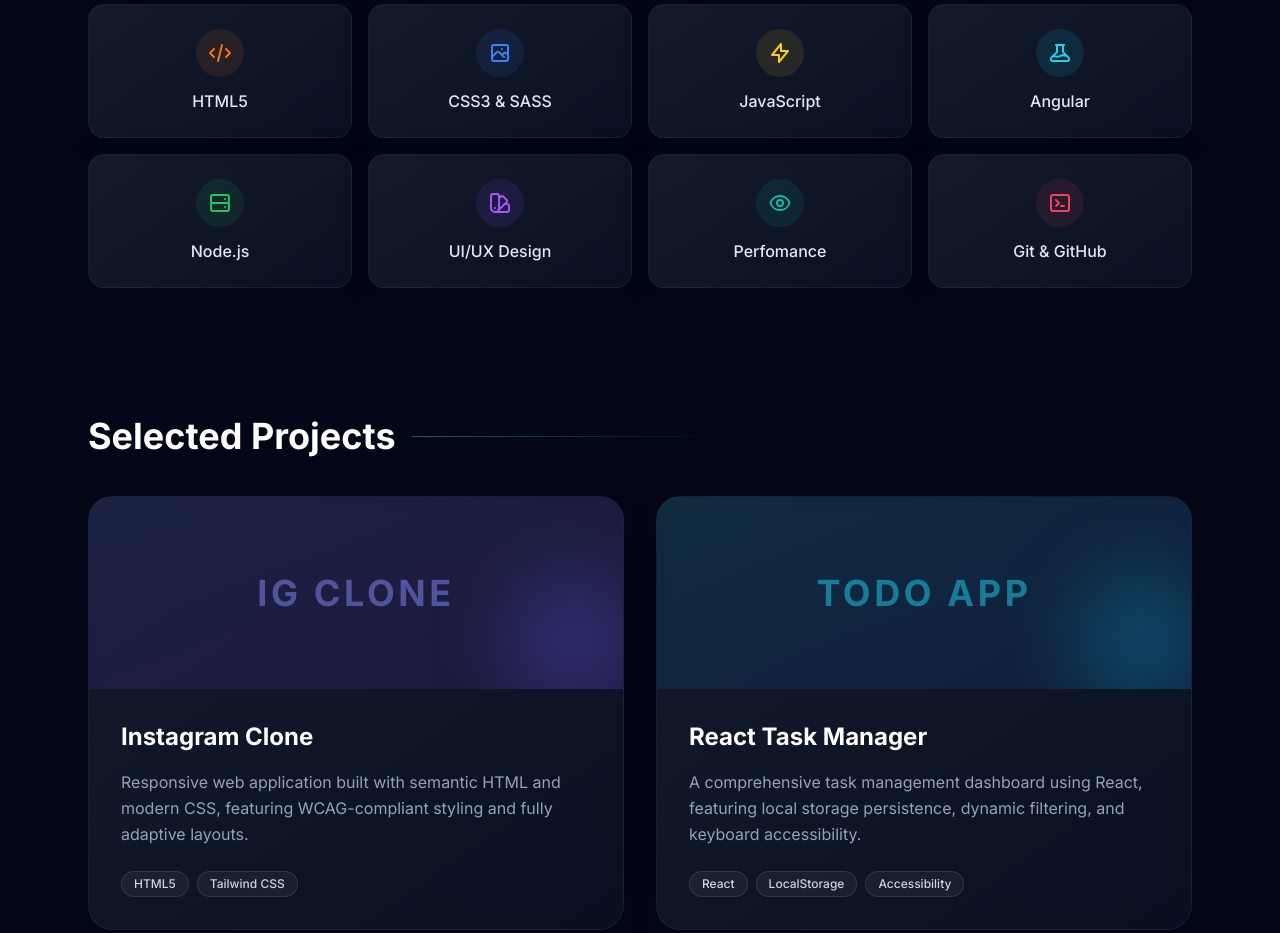
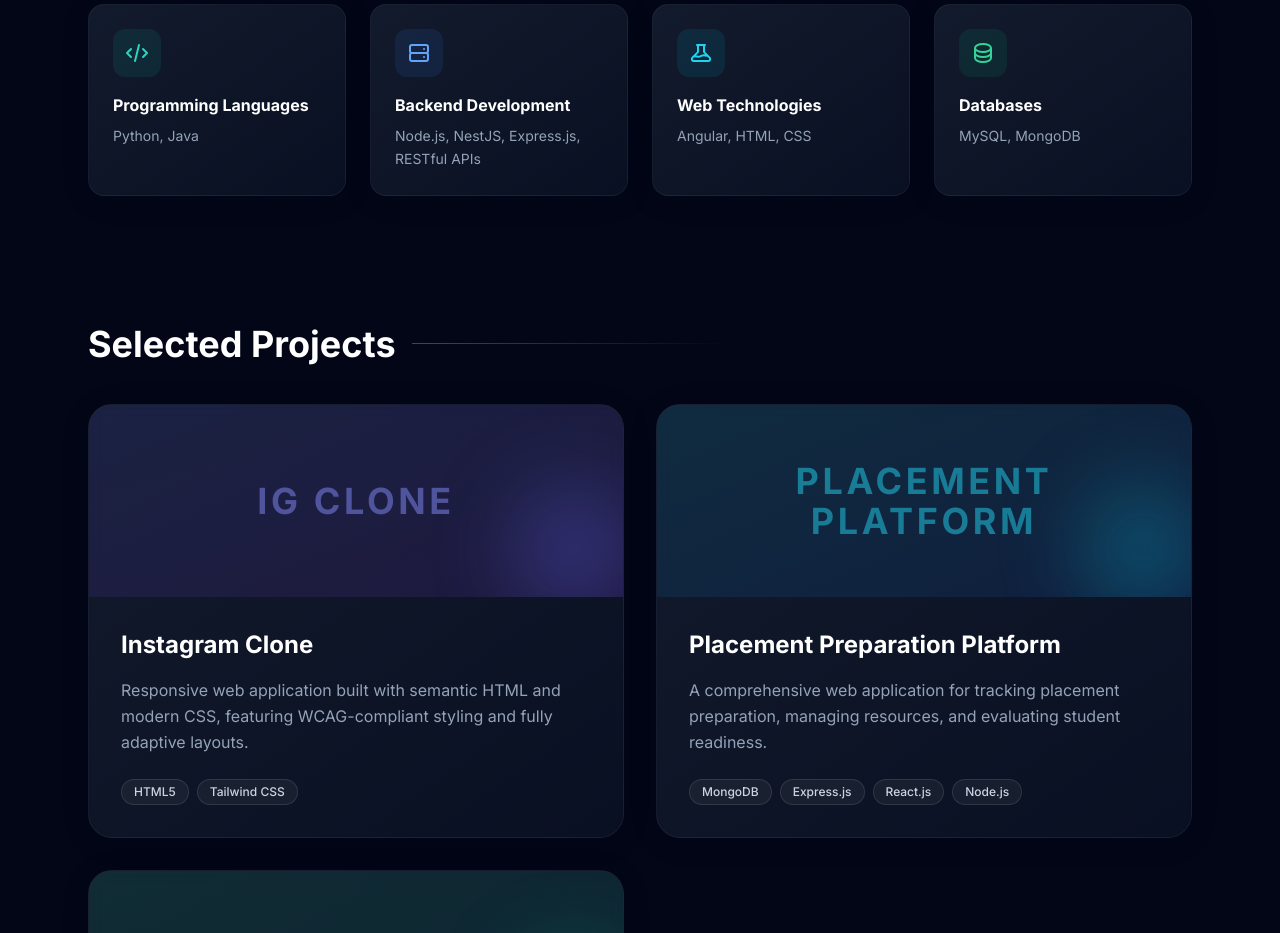
Before and after one commit to manojks6/manojks6.github.io, a website: page index.html in a window 1280 px wide. Shown: the part 972-1905 px from the top of the page. Drawn offline with Linux system fonts and the light colour scheme.

Commit message:
Updated skill section and projects

```diff
--- a/index.html
+++ b/index.html
@@ -157,109 +157,72 @@
         <div class="h-px bg-gradient-to-r from-brand-500/50 to-transparent flex-grow max-w-xs"></div>
       </div>
 
-      <div class="grid grid-cols-2 sm:grid-cols-3 md:grid-cols-4 gap-4">
-        <!-- Skill Item -->
+      <div class="grid grid-cols-1 sm:grid-cols-2 lg:grid-cols-4 gap-6">
+        <!-- Programming Languages -->
         <div
-          class="glass-card rounded-2xl p-6 flex flex-col items-center justify-center text-center gap-3 hover:-translate-y-1 transition-transform duration-300 group">
+          class="glass-card rounded-2xl p-6 flex flex-col gap-4 hover:-translate-y-1 transition-all duration-300 group border border-white/5 hover:border-brand-500/30">
           <div
-            class="w-12 h-12 rounded-full bg-orange-500/10 flex items-center justify-center text-orange-500 group-hover:scale-110 transition-transform">
+            class="w-12 h-12 rounded-xl bg-brand-500/10 flex items-center justify-center text-brand-400 group-hover:scale-110 transition-transform">
             <svg class="w-6 h-6" fill="none" stroke="currentColor" viewBox="0 0 24 24">
               <path stroke-linecap="round" stroke-linejoin="round" stroke-width="2"
                 d="M10 20l4-16m4 4l4 4-4 4M6 16l-4-4 4-4"></path>
             </svg>
           </div>
-          <span class="font-medium text-slate-200">HTML5</span>
+          <div>
+            <h3 class="text-white font-bold mb-2">Programming Languages</h3>
+            <p class="text-slate-400 text-sm leading-relaxed">Python, Java</p>
+          </div>
         </div>
 
+        <!-- Backend Development -->
         <div
-          class="glass-card rounded-2xl p-6 flex flex-col items-center justify-center text-center gap-3 hover:-translate-y-1 transition-transform duration-300 group">
+          class="glass-card rounded-2xl p-6 flex flex-col gap-4 hover:-translate-y-1 transition-all duration-300 group border border-white/5 hover:border-brand-500/30">
           <div
-            class="w-12 h-12 rounded-full bg-blue-500/10 flex items-center justify-center text-blue-500 group-hover:scale-110 transition-transform">
+            class="w-12 h-12 rounded-xl bg-blue-500/10 flex items-center justify-center text-blue-400 group-hover:scale-110 transition-transform">
             <svg class="w-6 h-6" fill="none" stroke="currentColor" viewBox="0 0 24 24">
               <path stroke-linecap="round" stroke-linejoin="round" stroke-width="2"
-                d="M4 16l4.586-4.586a2 2 0 012.828 0L16 16m-2-2l1.586-1.586a2 2 0 012.828 0L20 14m-6-6h.01M6 20h12a2 2 0 002-2V6a2 2 0 00-2-2H6a2 2 0 00-2 2v12a2 2 0 002 2z">
+                d="M5 12h14M5 12a2 2 0 01-2-2V6a2 2 0 012-2h14a2 2 0 012 2v4a2 2 0 01-2 2M5 12a2 2 0 00-2 2v4a2 2 0 002 2h14a2 2 0 002-2v-4a2 2 0 00-2-2m-2-4h.01M17 16h.01">
               </path>
             </svg>
           </div>
-          <span class="font-medium text-slate-200">CSS3 & SASS</span>
+          <div>
+            <h3 class="text-white font-bold mb-2">Backend Development</h3>
+            <p class="text-slate-400 text-sm leading-relaxed">Node.js, NestJS, Express.js, RESTful APIs</p>
+          </div>
         </div>
 
+        <!-- Web Technologies -->
         <div
-          class="glass-card rounded-2xl p-6 flex flex-col items-center justify-center text-center gap-3 hover:-translate-y-1 transition-transform duration-300 group">
+          class="glass-card rounded-2xl p-6 flex flex-col gap-4 hover:-translate-y-1 transition-all duration-300 group border border-white/5 hover:border-brand-500/30">
           <div
-            class="w-12 h-12 rounded-full bg-yellow-400/10 flex items-center justify-center text-yellow-400 group-hover:scale-110 transition-transform">
-            <svg class="w-6 h-6" fill="none" stroke="currentColor" viewBox="0 0 24 24">
-              <path stroke-linecap="round" stroke-linejoin="round" stroke-width="2" d="M13 10V3L4 14h7v7l9-11h-7z">
-              </path>
-            </svg>
-          </div>
-          <span class="font-medium text-slate-200">JavaScript</span>
-        </div>
-
-        <div
-          class="glass-card rounded-2xl p-6 flex flex-col items-center justify-center text-center gap-3 hover:-translate-y-1 transition-transform duration-300 group">
-          <div
-            class="w-12 h-12 rounded-full bg-cyan-400/10 flex items-center justify-center text-cyan-400 group-hover:scale-110 transition-transform">
+            class="w-12 h-12 rounded-xl bg-cyan-500/10 flex items-center justify-center text-cyan-400 group-hover:scale-110 transition-transform">
             <svg class="w-6 h-6" fill="none" stroke="currentColor" viewBox="0 0 24 24">
               <path stroke-linecap="round" stroke-linejoin="round" stroke-width="2"
                 d="M19.428 15.428a2 2 0 00-1.022-.547l-2.387-.477a6 6 0 00-3.86.517l-.318.158a6 6 0 01-3.86.517L6.05 15.21a2 2 0 00-1.806.547M8 4h8l-1 1v5.172a2 2 0 00.586 1.414l5 5c1.26 1.26.367 3.414-1.415 3.414H4.828c-1.782 0-2.674-2.154-1.414-3.414l5-5A2 2 0 009 10.172V5L8 4z">
               </path>
             </svg>
           </div>
-          <span class="font-medium text-slate-200">Angular</span>
+          <div>
+            <h3 class="text-white font-bold mb-2">Web Technologies</h3>
+            <p class="text-slate-400 text-sm leading-relaxed">Angular, HTML, CSS</p>
+          </div>
         </div>
 
+        <!-- Databases -->
         <div
-          class="glass-card rounded-2xl p-6 flex flex-col items-center justify-center text-center gap-3 hover:-translate-y-1 transition-transform duration-300 group">
+          class="glass-card rounded-2xl p-6 flex flex-col gap-4 hover:-translate-y-1 transition-all duration-300 group border border-white/5 hover:border-brand-500/30">
           <div
-            class="w-12 h-12 rounded-full bg-green-500/10 flex items-center justify-center text-green-500 group-hover:scale-110 transition-transform">
+            class="w-12 h-12 rounded-xl bg-emerald-500/10 flex items-center justify-center text-emerald-400 group-hover:scale-110 transition-transform">
             <svg class="w-6 h-6" fill="none" stroke="currentColor" viewBox="0 0 24 24">
               <path stroke-linecap="round" stroke-linejoin="round" stroke-width="2"
-                d="M5 12h14M5 12a2 2 0 01-2-2V6a2 2 0 012-2h14a2 2 0 012 2v4a2 2 0 01-2 2M5 12a2 2 0 00-2 2v4a2 2 0 002 2h14a2 2 0 002-2v-4a2 2 0 00-2-2m-2-4h.01M17 16h.01">
+                d="M4 7v10c0 2.21 3.582 4 8 4s8-1.79 8-4V7M4 7c0 2.21 3.582 4 8 4s8-1.79 8-4M4 7c0-2.21 3.582-4 8-4s8 1.79 8 4m0 5c0 2.21-3.582 4-8 4s-8-1.79-8-4">
               </path>
             </svg>
           </div>
-          <span class="font-medium text-slate-200">Node.js</span>
-        </div>
-
-        <div
-          class="glass-card rounded-2xl p-6 flex flex-col items-center justify-center text-center gap-3 hover:-translate-y-1 transition-transform duration-300 group">
-          <div
-            class="w-12 h-12 rounded-full bg-purple-500/10 flex items-center justify-center text-purple-500 group-hover:scale-110 transition-transform">
-            <svg class="w-6 h-6" fill="none" stroke="currentColor" viewBox="0 0 24 24">
-              <path stroke-linecap="round" stroke-linejoin="round" stroke-width="2"
-                d="M7 21a4 4 0 01-4-4V5a2 2 0 012-2h4a2 2 0 012 2v12a4 4 0 01-4 4zm0 0h12a2 2 0 002-2v-4a2 2 0 00-2-2h-2.343M11 7.343l1.657-1.657a2 2 0 012.828 0l2.829 2.829a2 2 0 010 2.828l-8.486 8.485M7 17h.01">
-              </path>
-            </svg>
+          <div>
+            <h3 class="text-white font-bold mb-2">Databases</h3>
+            <p class="text-slate-400 text-sm leading-relaxed">MySQL, MongoDB</p>
           </div>
-          <span class="font-medium text-slate-200">UI/UX Design</span>
-        </div>
-
-        <div
-          class="glass-card rounded-2xl p-6 flex flex-col items-center justify-center text-center gap-3 hover:-translate-y-1 transition-transform duration-300 group">
-          <div
-            class="w-12 h-12 rounded-full bg-brand-500/10 flex items-center justify-center text-brand-500 group-hover:scale-110 transition-transform">
-            <svg class="w-6 h-6" fill="none" stroke="currentColor" viewBox="0 0 24 24">
-              <path stroke-linecap="round" stroke-linejoin="round" stroke-width="2"
-                d="M15 12a3 3 0 11-6 0 3 3 0 016 0z"></path>
-              <path stroke-linecap="round" stroke-linejoin="round" stroke-width="2"
-                d="M2.458 12C3.732 7.943 7.523 5 12 5c4.478 0 8.268 2.943 9.542 7-1.274 4.057-5.064 7-9.542 7-4.477 0-8.268-2.943-9.542-7z">
-              </path>
-            </svg>
-          </div>
-          <span class="font-medium text-slate-200">Perfomance</span>
-        </div>
-
-        <div
-          class="glass-card rounded-2xl p-6 flex flex-col items-center justify-center text-center gap-3 hover:-translate-y-1 transition-transform duration-300 group">
-          <div
-            class="w-12 h-12 rounded-full bg-rose-500/10 flex items-center justify-center text-rose-500 group-hover:scale-110 transition-transform">
-            <svg class="w-6 h-6" fill="none" stroke="currentColor" viewBox="0 0 24 24">
-              <path stroke-linecap="round" stroke-linejoin="round" stroke-width="2"
-                d="M8 9l3 3-3 3m5 0h3M5 20h14a2 2 0 002-2V6a2 2 0 00-2-2H5a2 2 0 00-2 2v12a2 2 0 002 2z"></path>
-            </svg>
-          </div>
-          <span class="font-medium text-slate-200">Git & GitHub</span>
         </div>
       </div>
     </section>
@@ -273,8 +236,8 @@
 
       <div class="grid md:grid-cols-2 gap-8">
         <!-- Project 1 -->
-        <a href="https://manojks6.github.io/" target="_blank" rel="noopener noreferrer"
-          class="group glass-card rounded-3xl overflow-hidden hover:-translate-y-2 transition-all duration-300 shadow-lg hover:shadow-brand-500/10">
+        <div
+          class="group glass-card rounded-3xl overflow-hidden hover:-translate-y-2 transition-all duration-300 shadow-lg hover:shadow-brand-500/10 cursor-pointer">
           <div class="h-48 bg-gradient-to-br from-indigo-500/20 to-purple-600/20 relative overflow-hidden">
             <div class="absolute inset-0 bg-slate-900/40 group-hover:bg-transparent transition-colors duration-300">
             </div>
@@ -310,7 +273,7 @@
                 CSS</span>
             </div>
           </div>
-        </a>
+        </div>
 
         <!-- Project 2 -->
         <div
@@ -322,32 +285,27 @@
               class="absolute -right-4 -bottom-4 w-32 h-32 bg-cyan-500/30 rounded-full blur-2xl group-hover:bg-cyan-500/50 transition-colors">
             </div>
             <div
-              class="absolute left-1/2 top-1/2 -translate-x-1/2 -translate-y-1/2 text-cyan-400/50 font-bold text-4xl tracking-widest group-hover:scale-110 transition-transform duration-500">
-              TODO APP</div>
+              class="absolute left-1/2 top-1/2 -translate-x-1/2 -translate-y-1/2 text-cyan-400/50 font-bold text-4xl tracking-widest group-hover:scale-110 transition-transform duration-500 text-center px-6">
+              PLACEMENT PLATFORM</div>
           </div>
           <div class="p-8">
             <div class="flex justify-between items-start mb-4">
-              <h3 class="text-2xl font-bold text-white group-hover:text-brand-400 transition-colors">React Task Manager
+              <h3 class="text-2xl font-bold text-white group-hover:text-brand-400 transition-colors">Placement
+                Preparation Platform
               </h3>
-              <!-- <div
-                class="p-2 rounded-full bg-white/5 text-white group-hover:bg-brand-500 group-hover:text-slate-900 transition-colors">
-                <svg class="w-5 h-5 -rotate-45" fill="none" stroke="currentColor" viewBox="0 0 24 24">
-                  <path stroke-linecap="round" stroke-linejoin="round" stroke-width="2" d="M14 5l7 7m0 0l-7 7m7-7H3">
-                  </path>
-                </svg>
-              </div> -->
             </div>
             <p class="text-slate-400 mb-6 leading-relaxed">
-              A comprehensive task management dashboard using React, featuring local storage persistence, dynamic
-              filtering, and keyboard accessibility.
+              A comprehensive web application for tracking placement preparation, managing resources, and evaluating student readiness.
             </p>
             <div class="flex flex-wrap gap-2">
               <span
-                class="px-3 py-1 rounded-full text-xs font-medium bg-white/5 text-slate-300 border border-white/10">React</span>
+                class="px-3 py-1 rounded-full text-xs font-medium bg-white/5 text-slate-300 border border-white/10">MongoDB</span>
               <span
-                class="px-3 py-1 rounded-full text-xs font-medium bg-white/5 text-slate-300 border border-white/10">LocalStorage</span>
+                class="px-3 py-1 rounded-full text-xs font-medium bg-white/5 text-slate-300 border border-white/10">Express.js</span>
               <span
-                class="px-3 py-1 rounded-full text-xs font-medium bg-white/5 text-slate-300 border border-white/10">Accessibility</span>
+                class="px-3 py-1 rounded-full text-xs font-medium bg-white/5 text-slate-300 border border-white/10">React.js</span>
+              <span
+                class="px-3 py-1 rounded-full text-xs font-medium bg-white/5 text-slate-300 border border-white/10">Node.js</span>
             </div>
           </div>
         </div>
```
Also changed, not shown: style.css.
